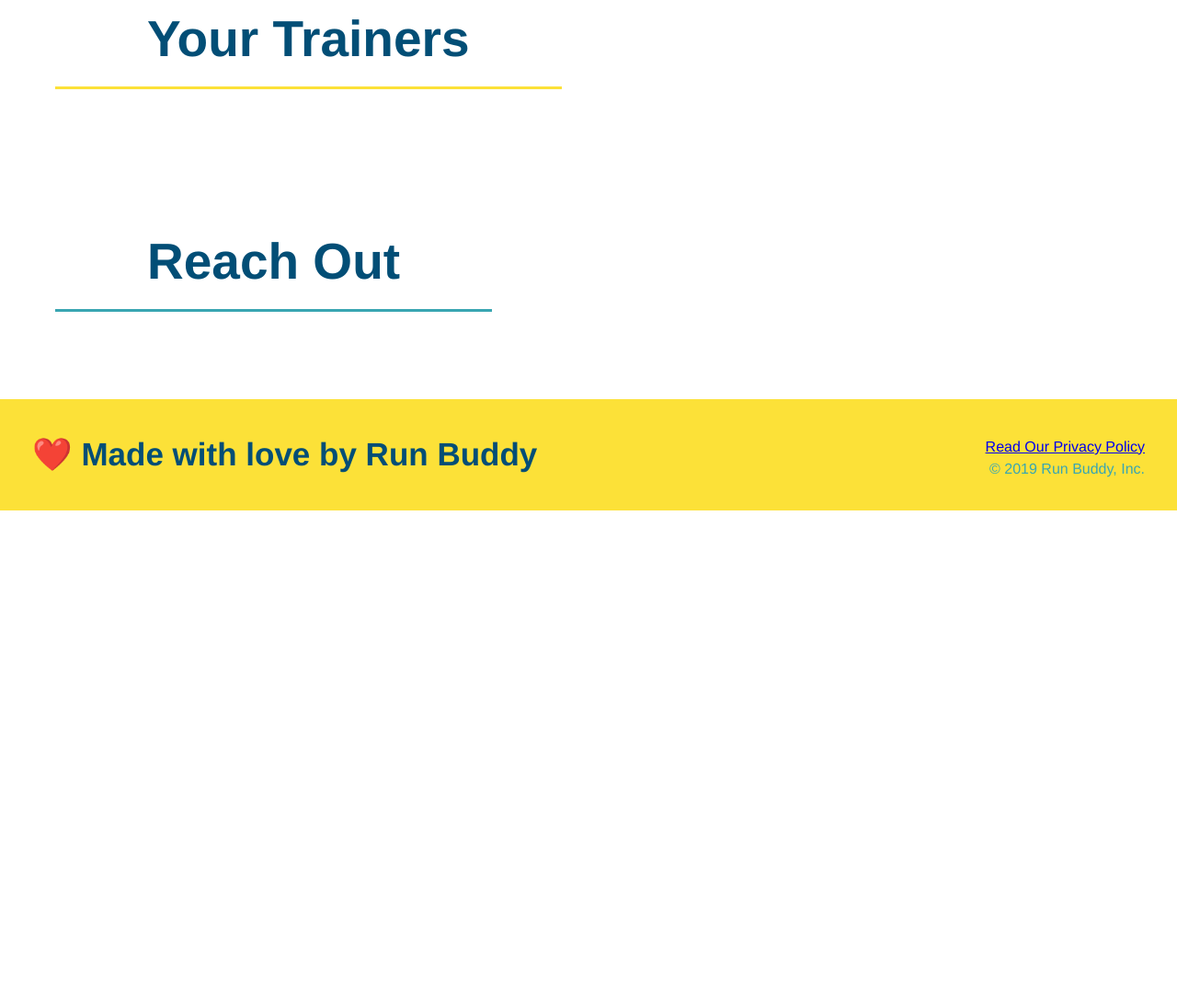
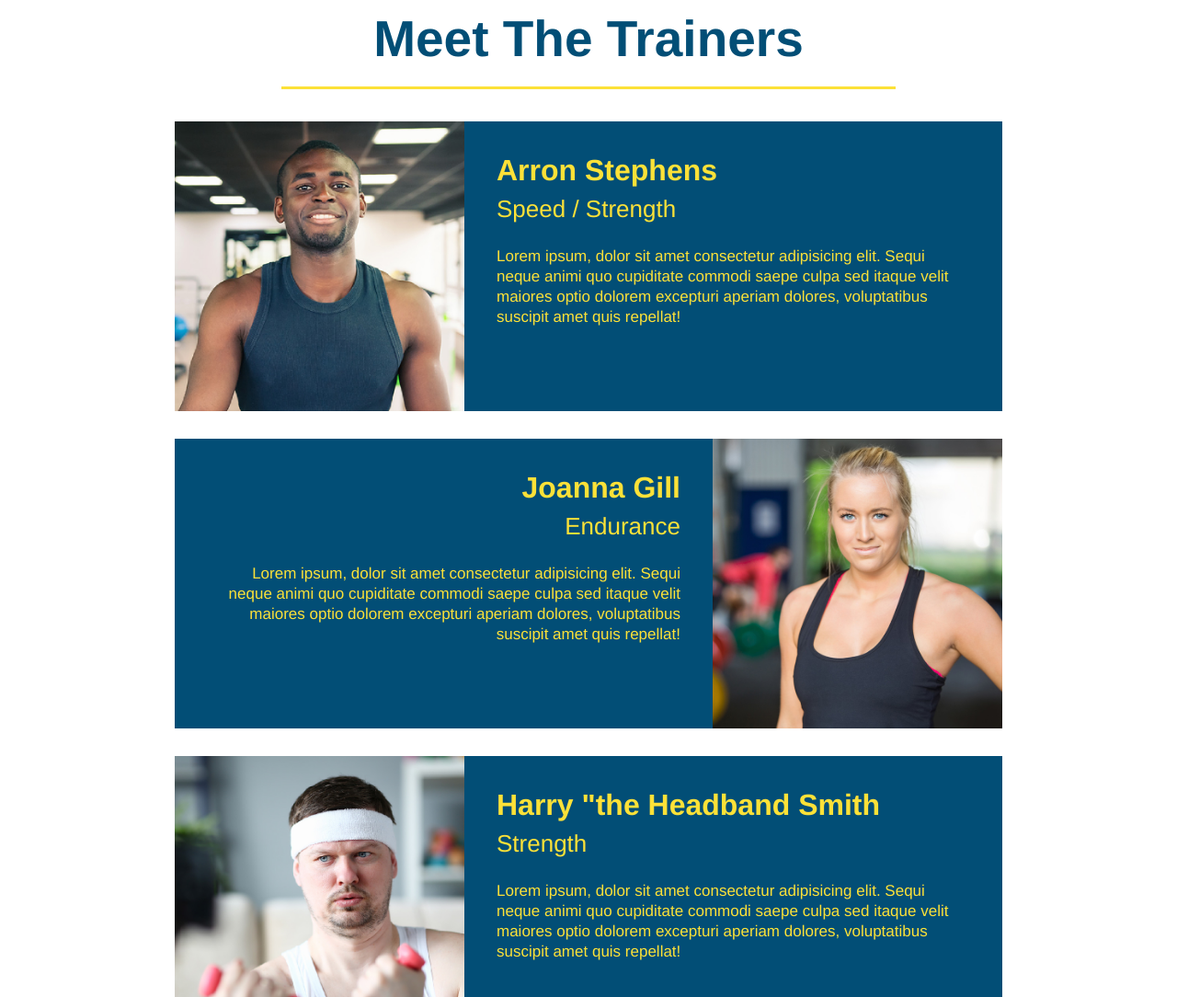
Before and after one commit to j-singleton/run-buddy, a plain HTML site: page index.html in a window 1280 px wide. Shown: the part 2780-3864 px from the top of the page at 92% size. Before the commit the page ends 3335 px from the top, so only its background shows below. Drawn offline with Linux system fonts and the light colour scheme.

Commit message:
add the trainers

```diff
--- a/assets/css/style.css
+++ b/assets/css/style.css
@@ -176,3 +176,50 @@ section {
 .steps span {
     font-size: 38px;
 }
+
+.trainers {
+    text-align: center;
+}
+
+.trainer {
+    width: 900px;
+    margin: 0 auto 30px auto;
+    background: #024e76;
+    color: #fce138;
+    overflow: auto;
+}
+
+.trainer img {
+    width: 35%;
+    float: left;
+}
+
+.trainer-bio {
+    padding: 35px;
+    float: left;
+    width: 65%;
+}
+
+.text-left {
+    text-align: left;
+}
+
+.text-right {
+    text-align: right;
+}
+
+.trainer-bio h3 {
+    font-size: 32px;
+    margin-bottom: 8px;
+}
+
+.trainer-bio h4 {
+    font-weight: lighter;
+    font-size: 26px;
+    margin-bottom: 25px;
+}
+
+.trainer-bio p {
+    font-size: 17px;
+    line-height: 1.3;
+}
--- a/index.html
+++ b/index.html
@@ -84,8 +84,38 @@
             <p>Bi-weekly checkins with your trainer will keep you focused</p>
           </div>
         </section>
-        <section id="your-trainers">
-          <h2 class="section-title primary-border">Your Trainers</h2>
+        <section id="your-trainers" class="trainers">
+          <h2 class="section-title primary-border">Meet The Trainers</h2>
+          <article class="trainer">
+            <img src="assets/images/trainer-1.jpg" alt="Arron Stephens in his workout clothes, ready to pump iron"/>
+            <div class="trainer-bio text-left">
+              <h3>Arron Stephens</h3>
+              <h4>Speed / Strength</h4>
+              <p>Lorem ipsum, dolor sit amet consectetur adipisicing elit. Sequi neque animi quo cupiditate commodi saepe culpa sed
+                itaque velit maiores optio dolorem excepturi aperiam dolores, voluptatibus suscipit amet quis repellat!
+              </p>
+            </div>
+          </article>
+          <article class="trainer">
+            <div class="trainer-bio text-right">
+              <h3>Joanna Gill</h3>
+              <h4>Endurance</h4>
+              <p>Lorem ipsum, dolor sit amet consectetur adipisicing elit. Sequi neque animi quo cupiditate commodi saepe culpa sed
+                itaque velit maiores optio dolorem excepturi aperiam dolores, voluptatibus suscipit amet quis repellat!
+              </p>
+            </div>
+            <img src="assets/images/trainer-2.jpg" alt="Joanna Gill cooling off after a workout"/>
+          </article>
+          <article class="trainer">
+            <img src="assets/images/trainer-3.jpg" alt="Harry Smith wearing a headband and lifting comically small pink weights"/>
+            <div class="trainer-bio text-left">
+              <h3>Harry "the Headband Smith</h3>
+              <h4>Strength</h4>
+              <p>Lorem ipsum, dolor sit amet consectetur adipisicing elit. Sequi neque animi quo cupiditate commodi saepe culpa sed
+                itaque velit maiores optio dolorem excepturi aperiam dolores, voluptatibus suscipit amet quis repellat!
+              </p>
+            </div>
+          </article>
         </section>
         <section id="reach-out">
           <h2 class="section-title secondary-border">Reach Out</h2>
```
Also changed, not shown: assets/images/trainer-1.jpg (added), assets/images/trainer-2.jpg (added), assets/images/trainer-3.jpg (added).
